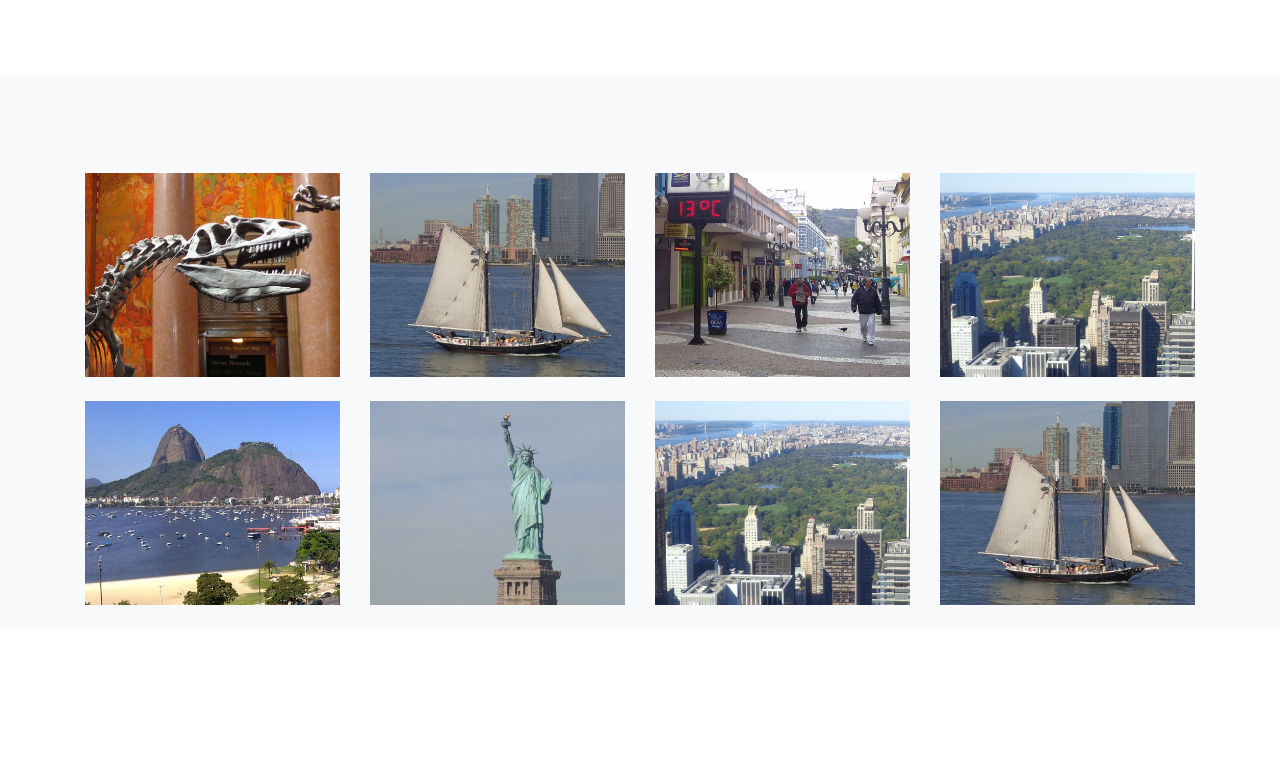
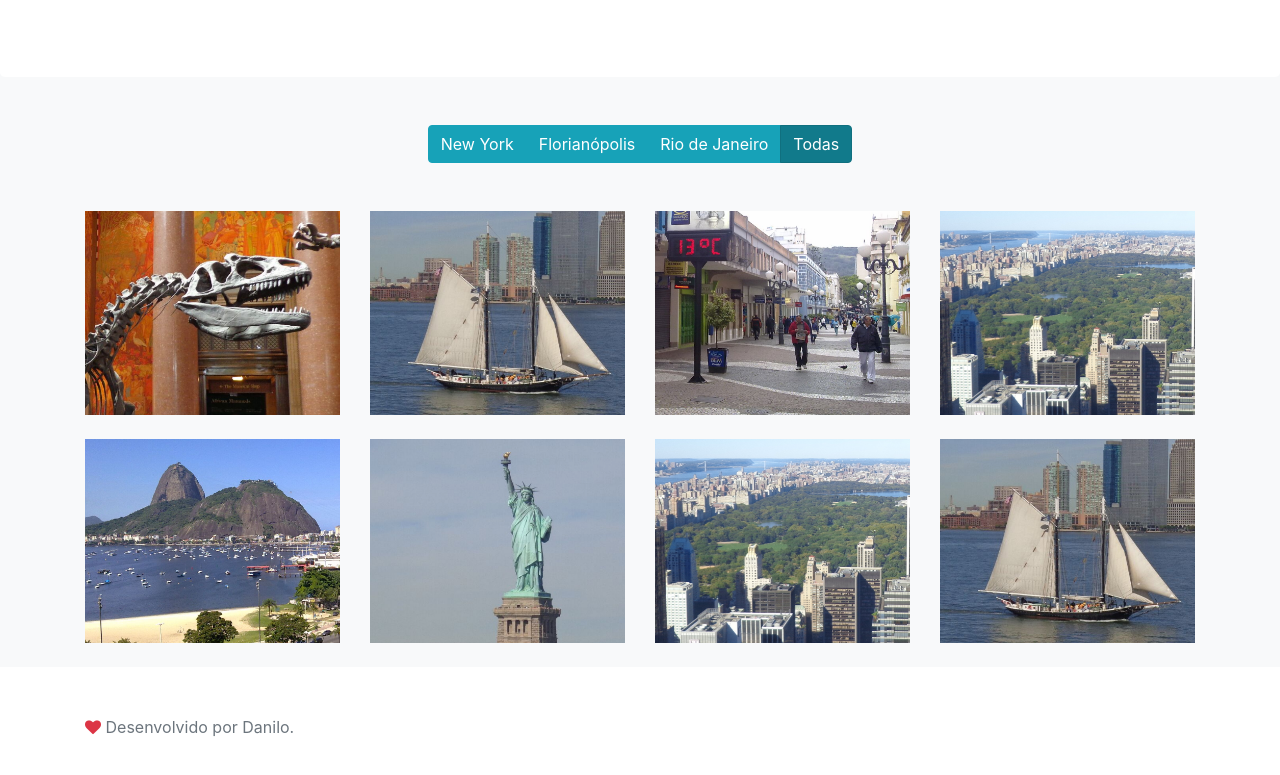
Before and after one commit to danilosp1/Projeto-Galeria, a website built with webpack: page src/index.html in a window 1280 px wide. Shown: the part 209-984 px from the top of the page. Before the commit the page ends 838 px from the top, so only its background shows below. Built offline with nearby package versions, Linux system fonts and the light colour scheme; files whose address does not match are found by name.

Commit message:
Adicionando footer e implementando botões

```diff
--- a/src/index.html
+++ b/src/index.html
@@ -12,6 +12,7 @@
 <body>
     <header wm-include="/pages/template/header.html"></header>
     <main class="bg-light" wm-include="/pages/galery/galery.html"></main>
+    <footer class="footer" wm-include="/pages/template/footer.html"></footer>
     <script src="app.js"></script>
 </body>
 
--- a/src/js/core/includes.js
+++ b/src/js/core/includes.js
@@ -1,4 +1,13 @@
 import $ from 'jquery'
+
+// funções que serão executadas logo após a página ser carregada com sucesso
+const loadHtmlSuccessCallbacks = []
+
+export function onLoadHtmlSuccess(callback) {
+    if(!loadHtmlSuccessCallbacks.includes(callback)){
+        loadHtmlSuccessCallbacks.push(callback)
+    }
+}
 
 // vai buscar [wm-include] nos filhos do parent passado (default = 'body')
 function loadIncludes(parent) {
@@ -11,6 +20,9 @@ function loadIncludes(parent) {
                 $(element).html(data)
                 $(element).removeAttr('wm-include')
 
+                // executar callbacks
+                loadHtmlSuccessCallbacks.forEach(callback => callback(data))
+
                 // processa includes dentro dos includes (recursividade)
                 loadIncludes(element)
             }
--- a/src/js/plugins/cityButtons.js
+++ b/src/js/plugins/cityButtons.js
@@ -1,6 +1,7 @@
 import $ from 'jquery'
+import { onLoadHtmlSuccess } from '../core/includes'
 
-const duration = 600
+const duration = 300
 
 function filterByCity(city){
     $('[wm-city]').each(function(index, element){
@@ -40,4 +41,6 @@ $.fn.cityButtons = function() {
     return this
 }
 
-$('[wm-city-buttons]').cityButtons()
+onLoadHtmlSuccess(function(){
+    $('[wm-city-buttons]').cityButtons()
+})
--- /dev/null
+++ b/src/pages/template/footer.html
@@ -0,0 +1,6 @@
+<div class="container">
+    <span class="text-muted">
+        <i class="fa fa-heart text-danger"></i>
+        Desenvolvido por Danilo.
+    </span>
+</div>
--- a/src/scss/custom.scss
+++ b/src/scss/custom.scss
@@ -6,3 +6,8 @@
 .jumbotron .jumbotron-heading{
     font-weight: 300;
 }
+
+footer {
+    padding-top: 3rem;
+    padding-bottom: 3rem;
+}
```
